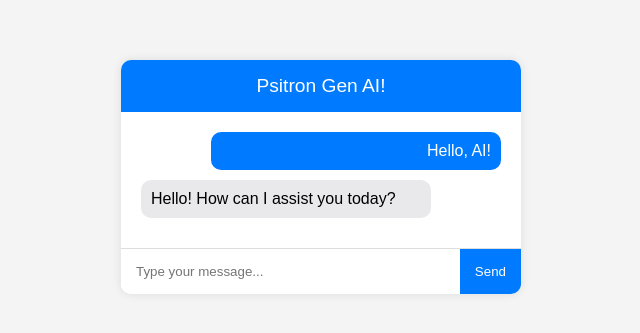
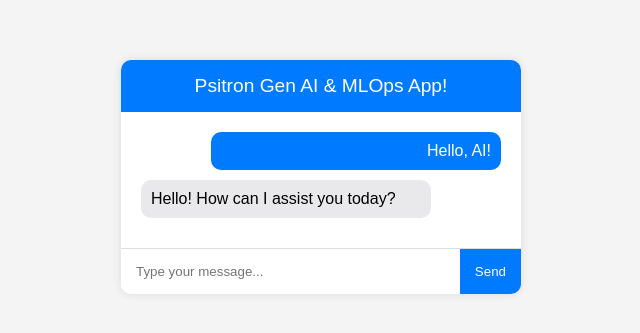
Before and after one commit to yogi0348/github-actions-nodejs, a website: page public/index.html in a window 1280 px wide. Shown: the part 223-556 px from the top of the page, without its empty margins (319-959 px from the left). Drawn offline with Linux system fonts and the light colour scheme.

Commit message:
Added new chnages

```diff
--- a/public/index.html
+++ b/public/index.html
@@ -95,7 +95,7 @@
 
     <div class="chat-container">
         <div class="chat-header">
-            Psitron Gen AI!
+            Psitron Gen AI & MLOps App!
         </div>
         <div class="chat-messages">
             <!-- Example Messages -->
```
